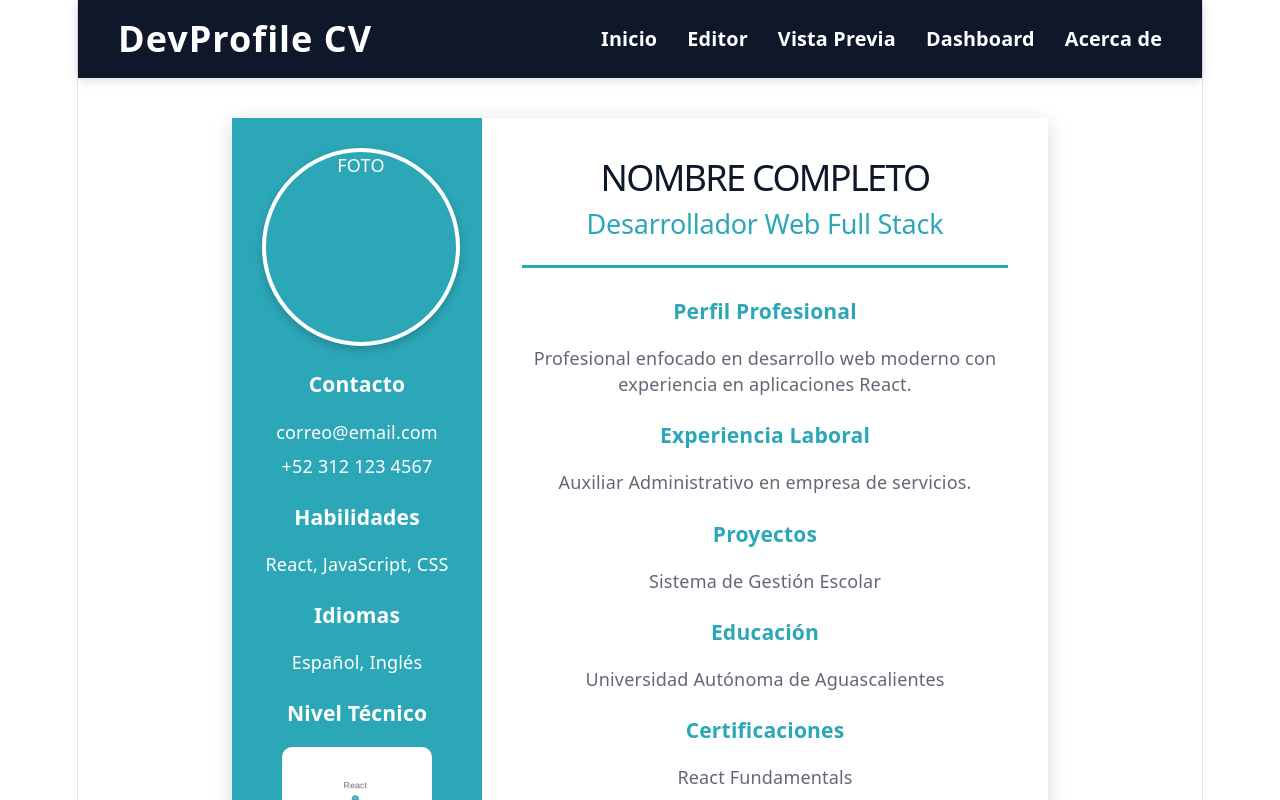
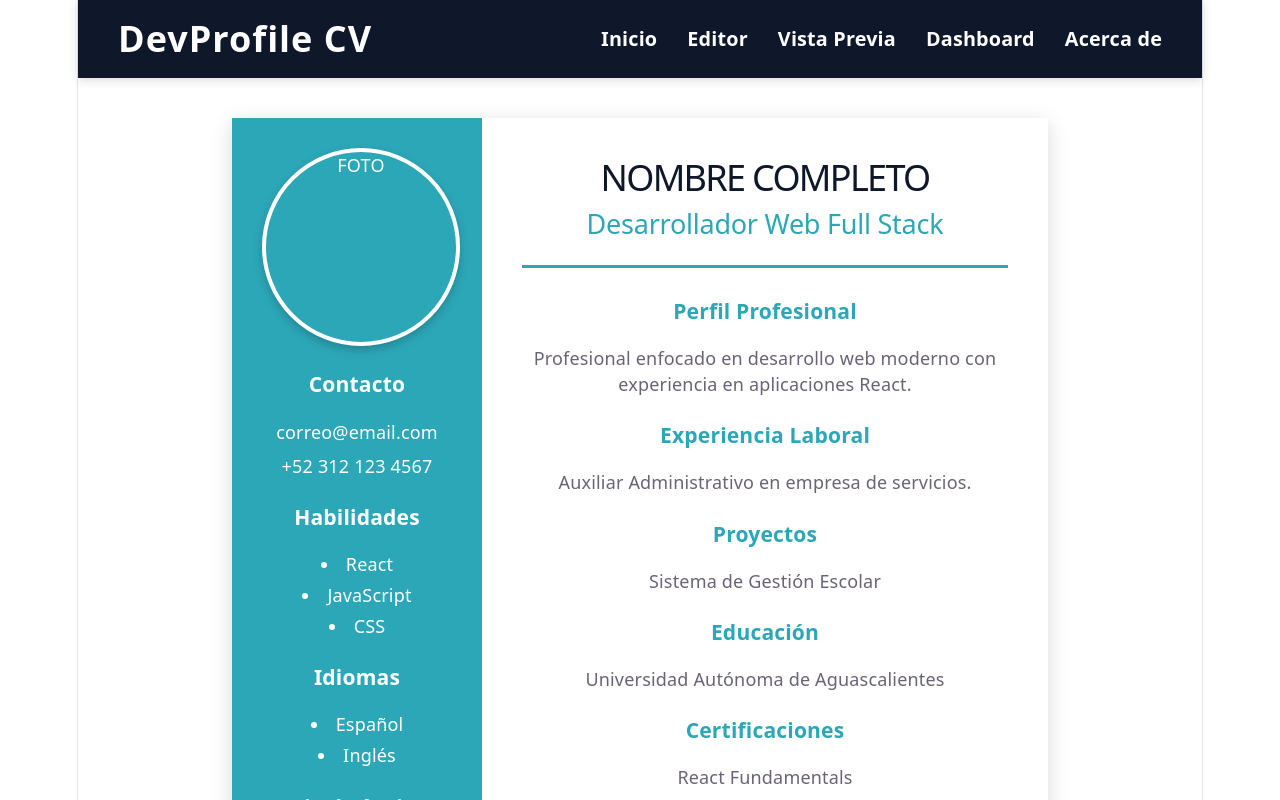
Before and after one commit to AlejandroContreras23/DevProfile, a React (Vite) app: page /preview in a window 1280 px wide. Shown: the top 800 px of the page. Built offline with nearby package versions, Linux system fonts and the light colour scheme.

Commit message:
Viñetas en la columna izquierda y los idiomas ya sale cada uno por renglon

```diff
--- a/src/componentes/LayoutCV.jsx
+++ b/src/componentes/LayoutCV.jsx
@@ -38,17 +38,27 @@ function LayoutCV() {
         <div className="cv-section">
           <h3>Habilidades</h3>
 
-          <p>
-            {datosCV.habilidades || "React, JavaScript, CSS"}
-          </p>
+          <ul>
+          {(datosCV.habilidades || "React\nJavaScript\nCSS")
+          .split("\n")
+          .filter(item => item.trim() !== "")
+          .map((habilidad, index) => (
+          <li key={index}>{habilidad}</li>
+          ))}
+        </ul>
         </div>
 
         <div className="cv-section">
           <h3>Idiomas</h3>
 
-          <p>
-            {datosCV.idiomas || "Español, Inglés"}
-          </p>
+         <ul>
+         {(datosCV.idiomas || "Español\nInglés")
+         .split("\n")
+         .filter(item => item.trim() !== "")
+         .map((idioma, index) => (
+         <li key={index}>{idioma}</li>
+         ))}
+        </ul>
         </div>
 
         <div className="cv-section">
--- a/src/estilos/layoutcv.css
+++ b/src/estilos/layoutcv.css
@@ -127,3 +127,18 @@
 .btn-pdf:hover {
   opacity: 0.9;
 }
+
+.cv-section p {
+  white-space: pre-line;
+}
+
+.cv-section ul {
+  list-style-position: inside;
+  padding: 0;
+  margin: 10px 0;
+}
+
+.cv-section li {
+  margin-bottom: 5px;
+  text-align: center;
+}
```
